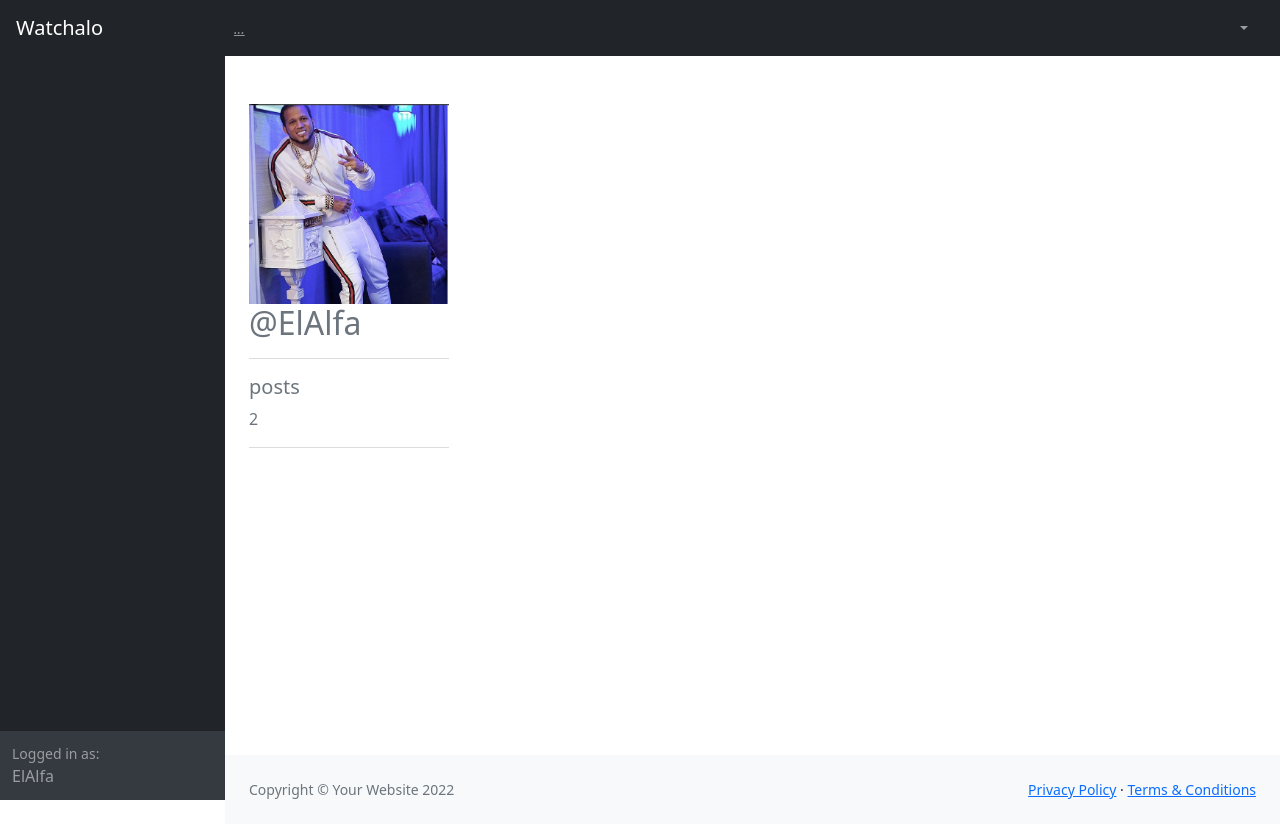
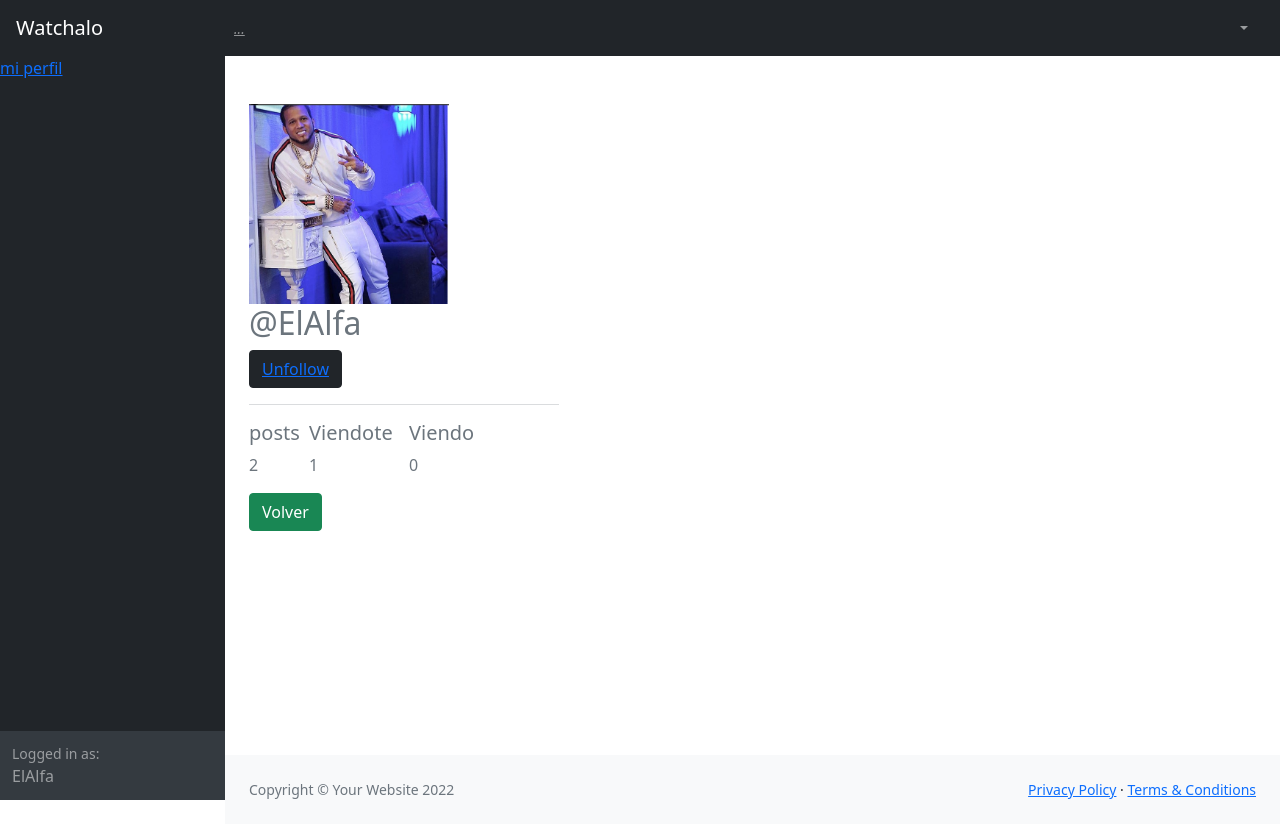
Before and after one commit to SamuelPianeta/watchalo, a Django app: a page that uses Aplicacion1/templates/Aplicacion1/Padre.html in a window 1280 px wide. Run offline with Django 4.2, Linux system fonts and the light colour scheme; a user stored in the database is signed in; data comes from the database, SQL or seed files in the repository; both versions use the stored data as it was after the commit; some libraries are stand-ins or nearby versions.

Commit message:
Viendo viendote

```diff
--- a/Aplicacion1/admin.py
+++ b/Aplicacion1/admin.py
@@ -6,3 +6,4 @@
 admin.site.register(Usuario)
 admin.site.register(Post)
 admin.site.register(Perfil)
+admin.site.register(Relationship)
--- a/Aplicacion1/models.py
+++ b/Aplicacion1/models.py
@@ -9,7 +9,15 @@
     perfilImagen = models.ImageField(default='default_perfil.jpg')
     def __str__(self) -> str:
         return f"Perfil de {self.user.username}"
+    def following(self):
+        users_ids = Relationship.objects.filter(from_user=self.user)\
+                                 .values_list('to_user_id', flat=True)
+        return User.objects.filter(id__in=users_ids)
 
+    def followers(self):
+        users_ids = Relationship.objects.filter(to_user=self.user)\
+                                 .values_list('from_user_id', flat=True)
+        return User.objects.filter(id__in=users_ids)
 class Usuario(models.Model):
     nombre = models.CharField(max_length=30)
     apellido = models.CharField(max_length=30)
@@ -27,3 +35,14 @@
     imagen = models.ImageField(blank = True, null = True, upload_to="images/", verbose_name="Subir imagen")
     def __str__(self) -> str:
         return f"{self.user.username}: {self.CuerpoPost}"
+
+class Relationship(models.Model):
+    from_user = models.ForeignKey(User, related_name="relationships", on_delete=models.CASCADE)
+    to_user = models.ForeignKey(User, related_name="related_to", on_delete=models.CASCADE)
+
+    def __str__(self):
+        return f"{self.from_user} to {self.to_user}"
+    class Meta:
+        indexes = [
+            models.Index(fields=['from_user', 'to_user',]),
+        ]
--- a/Aplicacion1/templates/Aplicacion1/Inicio.html
+++ b/Aplicacion1/templates/Aplicacion1/Inicio.html
@@ -4,9 +4,8 @@
 
 {% block seccion_nombre %}
 <h1>Listado de posts
-  {{mensaje}}
 </h1>
-
+<h2>{{mensaje}}</h2>
 <br>
 <a href="{% url 'Aplicacion1:PostCrear' %}"><button type="button" class="btn btn-primary">Crear nuevo post</button></a>
 <a href="{% url 'Aplicacion1:Inicio' %}"><button type="button" class="btn btn-light">Refresca</button></a>
--- a/Aplicacion1/templates/Aplicacion1/Padre.html
+++ b/Aplicacion1/templates/Aplicacion1/Padre.html
@@ -63,7 +63,7 @@
             <div id="layoutSidenav_nav">
                 <nav class="sb-sidenav accordion sb-sidenav-dark" id="sidenavAccordion">
                     <div class="sb-sidenav-menu">
-
+                        <a href="{% url 'Aplicacion1:perfil' request.user.username %}"><p>mi perfil</p></a>
                     </div>
                     <div class="sb-sidenav-footer">
                         <div class="small">Logged in as:</div>
--- a/Aplicacion1/templates/Aplicacion1/perfil.html
+++ b/Aplicacion1/templates/Aplicacion1/perfil.html
@@ -13,15 +13,36 @@
         @{{user.username}}
     </h2>
 
+    {% if request.user.is_authenticated %}
+        {% if user.username != request.user.username %}
+            {% if user not in request.user.perfil.following %}
+            <button class="btn btn-secondary"><a class="follow-button" href="{% url 'Aplicacion1:follow' user %}">Follow</a></button>
+            {% else %}
+            <button class="btn btn-dark"><a class="follow-button" href="{% url 'Aplicacion1:unfollow' user %}">Unfollow</a></button>
+            {% endif %}
+        {% endif %}
+    {% endif %}
+
+
 </div>
 <hr>
 
 <div class="follow">
-    <div>
+    <div style = "width:60px; float: left" >
         <h5>posts</h5>
         <p>{{ user.posts.count }}</p>
     </div>
 
+    <div style = "width:100px; float: left" >
+        <h5>Viendote</h5>
+        <p>{{ user.perfil.followers.count}}</p>
+    </div>
+    <div style = "width:150px; float: left" >
+        <h5>Viendo</h5>
+        <p>{{ user.perfil.following.count }}</p>
+    </div>
+
 </div>
 <hr>
+<a href="{% url 'Aplicacion1:Inicio' %}"><button type="button" class="btn btn-success">Volver</button></a>
 {% endblock %}
--- a/Aplicacion1/urls.py
+++ b/Aplicacion1/urls.py
@@ -1,4 +1,4 @@
-from .views import creacionPost, detallePost, editarPost, eliminarPost, Inicio, login_request, registro, perfil, error404
+from .views import creacionPost, detallePost, editarPost, eliminarPost, Inicio, login_request, registro, perfil, error404, follow, unfollow
 from django.contrib.auth.views import LogoutView
 
 from django.urls import path
@@ -16,6 +16,8 @@
     path('registro/', registro, name='registro'),
     path('logout/', LogoutView.as_view(template_name='Aplicacion1/logout.html'), name='logout'),
     path('perfil/<str:username>/', perfil, name='perfil'),
+    path('follow/<str:username>/', follow, name='follow'),
+    path('unfollow/<str:username>/', unfollow, name='unfollow'),
     ]
 
 handler400 = error404.as_view()
--- a/Aplicacion1/views.py
+++ b/Aplicacion1/views.py
@@ -1,8 +1,9 @@
 
+from pyexpat.errors import messages
 from re import template
 from django.shortcuts import get_object_or_404, redirect, render
 from django.views.generic import TemplateView, ListView, DetailView, UpdateView, DeleteView
-from Aplicacion1.models import Post, Usuario
+from Aplicacion1.models import Post, Relationship
 from Aplicacion1.forms import PostForm, UserRegistrationForm
 from django.urls import reverse_lazy
 
@@ -71,6 +72,24 @@
     return render (request, 'Aplicacion1/perfil.html', {'posts': posts, 'user': user})
 
 
+def follow(request, username):
+    current_user = request.user
+    to_user = User.objects.get(username=username)
+    to_user_id = to_user
+    rel = Relationship(from_user=current_user, to_user =to_user_id)
+    rel.save()
+    mensaje = f"Siguiendo a {username}"
+    return render(request, 'Aplicacion1/Inicio.html', {'mensaje': mensaje})
+
+def unfollow(request, username):
+    current_user = request.user
+    to_user = User.objects.get(username=username)
+    to_user_id = to_user
+    rel = Relationship.objects.filter(from_user=current_user.id, to_user_id=to_user_id).get()
+    rel.delete()
+    mensaje = f"Ya no sigues a {username}"
+    return render(request, 'Aplicacion1/Inicio.html', {'mensaje': mensaje})
+
 
 def login_request(request):
     if request.method == 'POST':
```
Also changed, not shown: Aplicacion1/migrations/0018_relationship_and_more.py (added), db.sqlite3, media/images/alien2_7KYT9wT.jfif (added).
